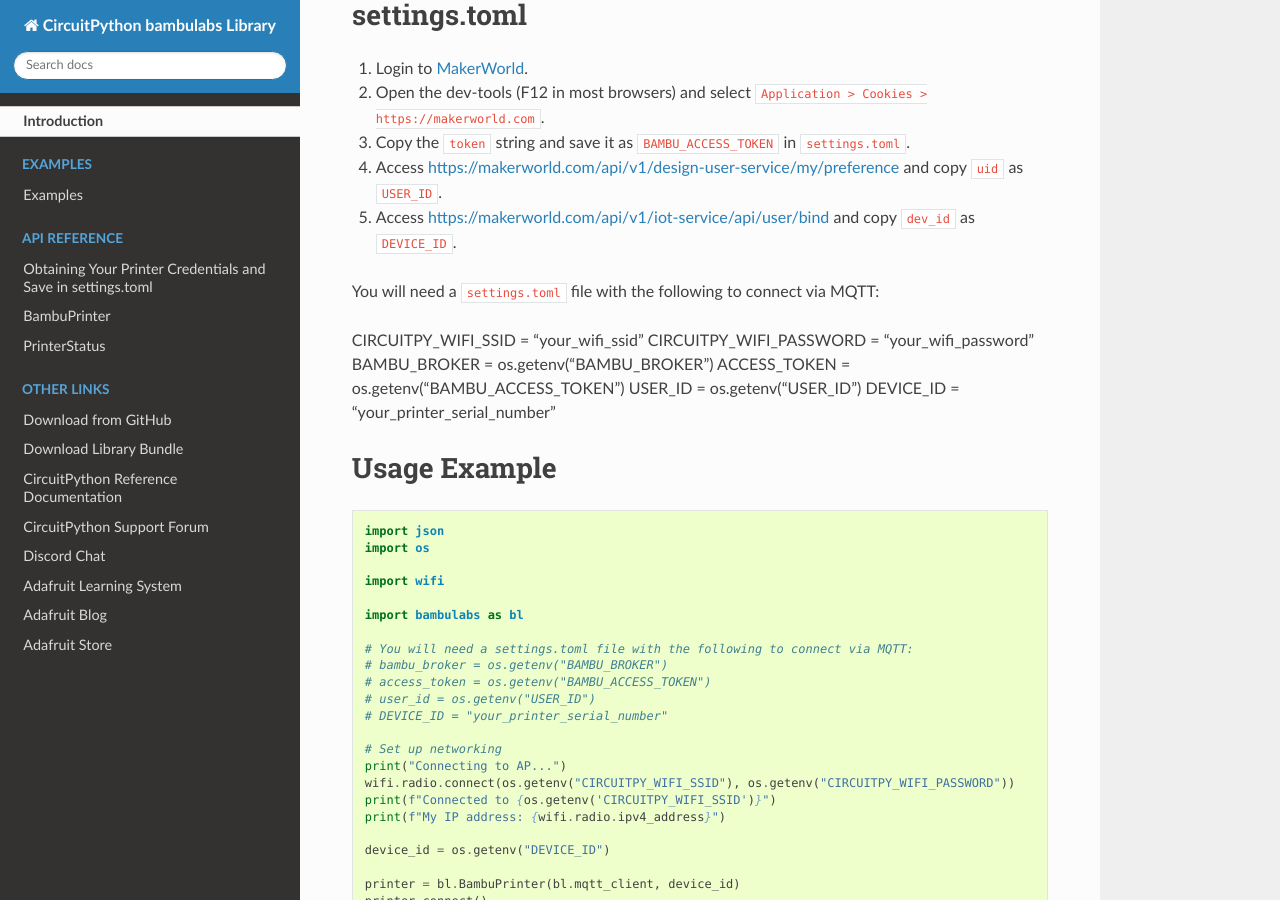
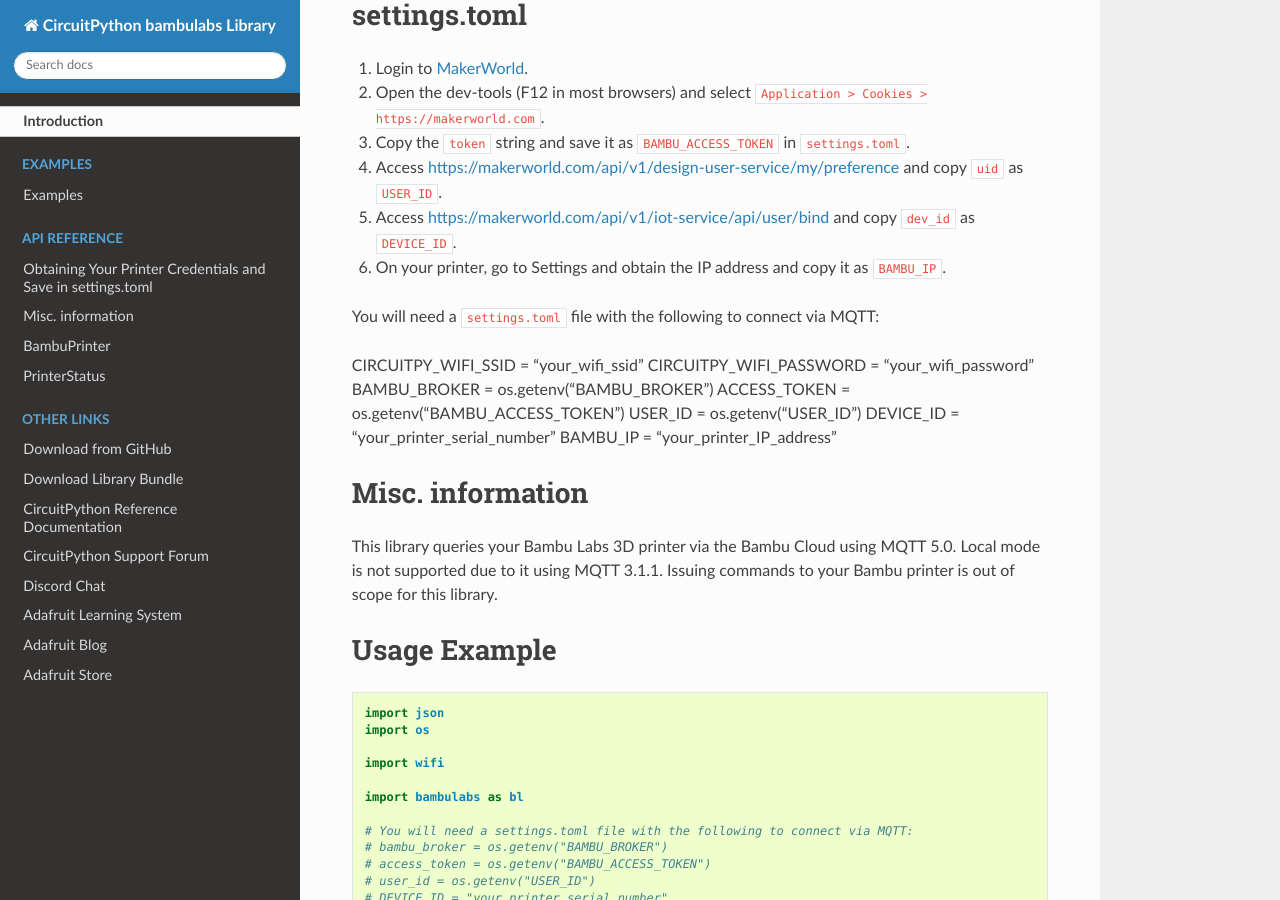
Before and after one commit to prcutler/CircuitPython_bambulabs, a Sphinx documentation site: the page built from docs/index.rst, in a window 1280 px wide and 900 px high, scrolled down 1667 px. Built offline with Sphinx 7.4.7 and the Read the Docs theme 3.1.0, drawn with Linux system fonts in a browser that asks for light colours.

Commit message:
Update docs with missing setting and add misc. info

```diff
--- a/README.rst
+++ b/README.rst
@@ -104,6 +104,8 @@
 #. Access `https://makerworld.com/api/v1/iot-service/api/user/bind
    <https://makerworld.com/api/v1/iot-service/api/user/bind>`_ and copy
    ``dev_id`` as ``DEVICE_ID``.
+#. On your printer, go to Settings and obtain the IP address and copy it as
+   ``BAMBU_IP``.
 
 
 You will need a ``settings.toml`` file with the following to connect via MQTT:
@@ -114,6 +116,14 @@
 ACCESS_TOKEN = os.getenv("BAMBU_ACCESS_TOKEN")
 USER_ID = os.getenv("USER_ID")
 DEVICE_ID = "your_printer_serial_number"
+BAMBU_IP = "your_printer_IP_address"
+
+Misc. information
+=================
+
+This library queries your Bambu Labs 3D printer via the Bambu Cloud using MQTT 5.0.
+Local mode is not supported due to it using MQTT 3.1.1. Issuing commands to your
+Bambu printer is out of scope for this library.
 
 Usage Example
 =============
```
Also changed, not shown: docs/api.rst (+9 -0 lines).
